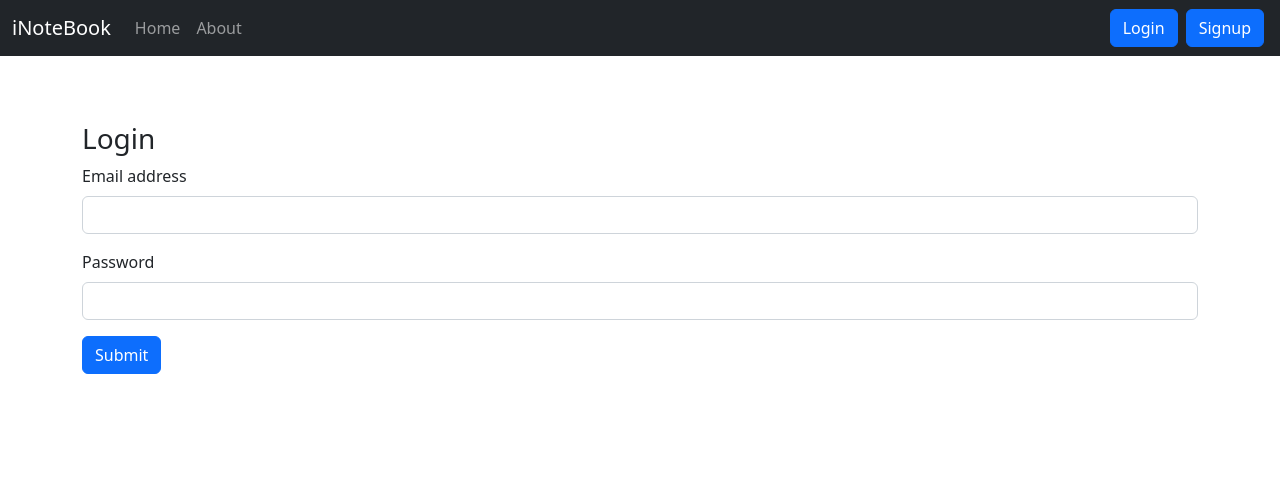
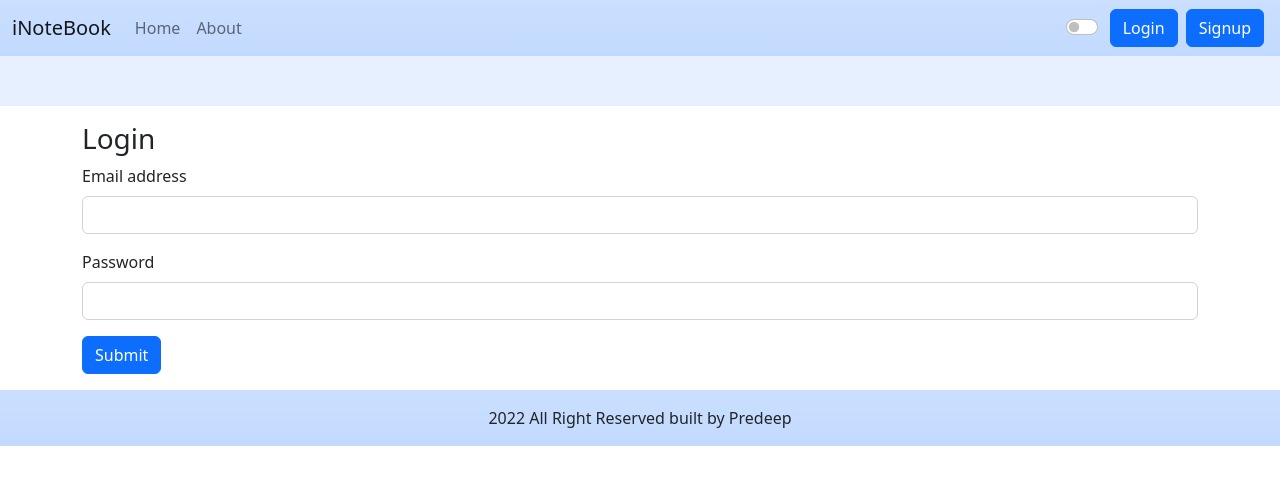
Before and after one commit to pradeep2165/iNoteBook, a React (Create React App) app: page /login in a window 1280 px wide. Shown: the top 484 px of the page. Built offline with nearby package versions, Linux system fonts and the light colour scheme.

Commit message:
darkmode and light mode added

```diff
--- a/src/App.js
+++ b/src/App.js
@@ -8,6 +8,7 @@ import NoteState from "./context/note/NoteState";
 import Alert from "./component/Alert";
 import Login from "./component/Login";
 import Signup from "./component/Signup";
+import Footer from "./component/Footer";
 
 function App() {
   return (
@@ -23,6 +24,7 @@ function App() {
             <Route exact path="/login" element={<Login />}></Route>
             <Route exact path="/signup" element={<Signup />}></Route>
           </Routes>
+          <Footer/>
         </BrowserRouter>
       </NoteState>
     </>
--- a/src/component/AddNote.js
+++ b/src/component/AddNote.js
@@ -2,8 +2,8 @@ import React, { useContext, useState } from "react";
 import noteContext from "../context/note/noteContext";
 
 export default function AddNote() {
-  const context = useContext(noteContext);
-  const { addNote, showAlert } = context;
+  const {darkMode, addNote, showAlert} = useContext(noteContext)
+  const [showAddNote, setShowAddNote] = useState(true);
   const [note, setNote] = useState({
     title: "",
     description: "",
@@ -14,37 +14,40 @@ export default function AddNote() {
     addNote(note);
     showAlert("Note added", "success");
     setNote({ title: "", description: "", tag: "" });
+    setShowAddNote(false)
   };
   const onChange = (e) => {
     e.preventDefault();
     setNote({ ...note, [e.target.name]: e.target.value });
   };
   return (
-    <div className="mt-4 m-2">
-      <h1>Add a Note</h1>
-      <form>
-        <div className="mb-3">
-          <label htmlFor="text" className="form-label">
+    <div className="">
+      <h1 onClick={()=>setShowAddNote(x=>!x)} className={`btn btn-${darkMode ? "secondary" : "primary" } bg-opacity-${darkMode ? "secondary" : "primary" }`}>Add Note</h1>
+      <div className="col-12 col-md-4 ">
+      {showAddNote &&<form className={`border border-1 rounded-3 p-4 border-success bg-${darkMode ? "secondary" : "primary" } bg-opacity-25` }>
+        <div className="mb-3" >
+          <label htmlFor="text" className={`form-label text-${darkMode ? "light" : "dark" }`}>
             Title
           </label>
           <input type="text" className="form-control" name="title" value={note.title} onChange={onChange} />
         </div>
         <div className="mb-3">
-          <label htmlFor="description" className="form-label">
+          <label htmlFor="description" className={`form-label text-${darkMode ? "light" : "dark" }`}>
             Description
           </label>
           <input type="text" className="form-control" name="description" value={note.description} onChange={onChange} />
         </div>
         <div className="mb-3">
-          <label htmlFor="tag" className="form-label">
+          <label htmlFor="tag" className={`form-label text-${darkMode ? "light" : "dark" }`}>
             Tag
           </label>
           <input type="text" className="form-control" name="tag" value={note.tag} onChange={onChange} />
         </div>
-        <button disabled={(note.title.length < 3) | (note.description.length < 5)} onClick={handelClick} className="btn btn-primary">
+        <button disabled={(note.title.length < 3) | (note.description.length < 5)} onClick={handelClick} className={`btn btn-lg btn-${darkMode ? "dark":"success" } form-control`}>
           Save
         </button>
-      </form>
+      </form>}
+      </div>
     </div>
   );
 }
--- a/src/component/Alert.js
+++ b/src/component/Alert.js
@@ -3,13 +3,16 @@ import noteContext from "../context/note/noteContext";
 
 export default function Alert() {
   const { alert } = useContext(noteContext);
+  const {darkMode} = useContext(noteContext);
   return (
-    <div className="container" style={{ height: "50px" }}>
+    <div className={`bg-${darkMode ? "dark":"primary"} bg-opacity-${darkMode ? "1":"10"}`}>
+      <div className="container container-md" style={{ height: "50px"}}>
       {alert && (
         <div className={`alert alert-${alert.type} alert-dismissible fade show`} role="alert">
           <strong>{alert.type === "success" ? "Success" : "Error"}</strong>: {alert.msg}
         </div>
       )}
     </div>
+    </div>
   );
 }
--- /dev/null
+++ b/src/component/Footer.js
@@ -0,0 +1,16 @@
+import React from 'react'
+import { useContext } from 'react'
+import noteContext from '../context/note/noteContext';
+
+const Footer = () => {
+const {darkMode} = useContext(noteContext);
+  return (
+    <div className= {`bg-${darkMode ? "dark":"primary"} bg-gradient bg-opacity-${darkMode ? "1":"25"}`  }>
+        <div>
+        <p className={`text-center text-${darkMode ? 'light': "dark"} p-3`} >   {new Date().getFullYear() } All Right Reserved built by Predeep</p>
+        </div>
+    </div>
+  )
+}
+
+export default Footer
--- a/src/component/Home.js
+++ b/src/component/Home.js
@@ -1,9 +1,12 @@
 import React from "react";
+import { useContext } from "react";
+import noteContext from "../context/note/noteContext";
 import Notes from "./Notes";
 
-export default function Home(props) {
+export default function Home() {
+const {darkMode} = useContext(noteContext)
   return (
-    <div className="container ">
+    <div className={`bg-${darkMode? "dark":"primary"} bg-opacity-${darkMode? "1":"10"} overflow-auto`} style={{height:"100vh"}}>
       <Notes />
     </div>
   );
--- a/src/component/Navbar.js
+++ b/src/component/Navbar.js
@@ -1,9 +1,13 @@
 import React, { useEffect } from "react";
+import { useContext } from "react";
 import { Link, useLocation, useNavigate } from "react-router-dom";
+import noteContext from "../context/note/noteContext";
+
 
 export default function Navbar() {
   let location = useLocation();
   let navigate = useNavigate();
+  const {darkMode, setDarkMode} = useContext(noteContext)
   useEffect(() => {}, [location]);
   const handelLogout = () => {
     localStorage.removeItem("token");
@@ -11,7 +15,7 @@ export default function Navbar() {
   };
   return (
     <div>
-      <nav className="navbar navbar-expand-lg navbar-dark bg-dark">
+      <nav className={`navbar navbar-expand-lg navbar-${darkMode ? "dark":"primary"} bg-${darkMode ? "dark":"primary"} bg-gradient bg-opacity-${darkMode ? "1":"25"}`}>
         <div className="container-fluid">
           <Link className="navbar-brand" to="/">
             iNoteBook
@@ -32,7 +36,9 @@ export default function Navbar() {
                 </Link>
               </li>
             </ul>
-
+            <div className="form-check form-switch">
+  <input className="form-check-input" type="checkbox" role="switch" id="flexSwitchCheckDefault" onChange={()=>setDarkMode((x)=>!x)}/>
+</div>
             {!localStorage.getItem("token") && (
               <form className="d-flex">
                 <Link role="button" className="btn btn-primary mx-1" to="/login">
@@ -45,7 +51,7 @@ export default function Navbar() {
             )}
 
             {localStorage.getItem("token") && (
-              <button type="button" className="btn btn-primary mx-1" onClick={handelLogout}>
+              <button type="button" className={`btn btn-${darkMode ? "dark":"light"} mx-1`} onClick={handelLogout}>
                 Logout
               </button>
             )}
--- a/src/component/NoteItem.js
+++ b/src/component/NoteItem.js
@@ -3,7 +3,7 @@ import noteContext from "../context/note/noteContext";
 
 export default function NoteItem(props) {
   const context = useContext(noteContext);
-  const { deleteNote, editNote, showAlert } = context;
+  const { deleteNote, editNote, showAlert, darkMode } = context;
   const ref = useRef(null);
   const refclose = useRef(null);
 
@@ -28,19 +28,19 @@ export default function NoteItem(props) {
     setNote({ ...note, [e.target.name]: e.target.value });
   };
   return (
-    <div className="container">
+    <div className="mt-4 m-2" >
       <button type="button" ref={ref} className="btn btn-primary d-none" data-bs-toggle="modal" data-bs-target="#exampleModal">
         Launch demo modal
       </button>
 
-      <div className="modal fade" id="exampleModal" tabIndex="-1" aria-labelledby="exampleModalLabel" aria-hidden="true">
+      <div className="modal fade mt-5" id="exampleModal" tabIndex="-1" aria-labelledby="exampleModalLabel" aria-hidden="true">
         <div className="modal-dialog">
-          <div className="modal-content">
+          <div className={`modal-content bg-${darkMode ? "dark":"info"} text-light bg-${darkMode ? "opacity-100":"opacity-50"}`}>
             <div className="modal-header">
               <h5 className="modal-title" id="exampleModalLabel">
                 Update
               </h5>
-              <button type="button" className="btn-close" data-bs-dismiss="modal" aria-label="Close"></button>
+              <button type="button" className="btn-close bg-light" data-bs-dismiss="modal" aria-label="Close"></button>
             </div>
             <div className="modal-body">
               <form>
@@ -75,21 +75,22 @@ export default function NoteItem(props) {
           </div>
         </div>
       </div>
-      <h1>Yours Notes</h1>
-      <div className="d-flex flex-wrap">
+      <h1 className={`text-${darkMode ? "light":"dark"}`}>Yours Notes</h1>
+
+        <div className="d-flex justify-content-center flex-wrap gap-1">
         {props.notes.length === 0 && "No notes to display"}
         {props.notes.map((note) => {
           return (
-            <div key={note._id} className="card col-md-3 m-1 col-12">
-              <div className="card-body">
+            <div key={note._id} className="card col-md-3 col-12">
+              <div className= {`card-body rounded-2 bg-${darkMode ? "dark" : "primary" } bg-${darkMode ? "opacity-100" : "opacity-50" }`}>
                 <div className="d-flex justify-content-between">
                   <div>
-                    <h5 className="card-title">{note.title}</h5>
+                    <h5 className={`card-title text-${darkMode ? "light" :"dark"}`}>{note.title}</h5>
                   </div>
                   <div>
-                    <i className="fa-solid fa-pen-to-square mx-2" onClick={() => updateNote(note)}></i>
+                    <i className="fa-solid fa-pen-to-square mx-2 text-success" onClick={() => updateNote(note)}></i>
                     <i
-                      className="fa-solid fa-trash-can mx-2"
+                      className="fa-solid fa-trash-can mx-2 text-danger"
                       onClick={() => {
                         deleteNote(note._id);
                         showAlert("Note deleted", "success");
@@ -97,11 +98,12 @@ export default function NoteItem(props) {
                     ></i>
                   </div>
                 </div>
-                <p className="card-text">{note.description}</p>
+                <p className={`card-text text-${darkMode ? "light" :"dark"}`}>{note.description}</p>
               </div>
             </div>
           );
         })}
+
       </div>
     </div>
   );
--- a/src/component/Notes.js
+++ b/src/component/Notes.js
@@ -20,9 +20,9 @@ export default function Notes() {
   }, []);
 
   return (
-    <>
+    <div className="d-flex flex-column flex-md-col m-auto container">
       <AddNote />
       <NoteItem notes={notes} />
-    </>
+    </div>
   );
 }
--- a/src/context/note/NoteState.js
+++ b/src/context/note/NoteState.js
@@ -4,6 +4,7 @@ import NoteContext from "./noteContext";
 const NoteState = (props) => {
   const host = "http://localhost:5000";
   const notesInitial = [];
+  const [darkMode, setDarkMode] = useState(false);
   const [notes, setNotes] = useState(notesInitial);
   const token = localStorage.getItem("token");
 
@@ -96,6 +97,6 @@ const NoteState = (props) => {
     }, 2500);
   };
 
-  return <NoteContext.Provider value={{ getNotes, notes, addNote, deleteNote, editNote, alert, showAlert }}>{props.children}</NoteContext.Provider>;
+  return <NoteContext.Provider value={{ getNotes, notes, addNote, deleteNote, editNote, alert, showAlert, darkMode, setDarkMode }}>{props.children}</NoteContext.Provider>;
 };
 export default NoteState;
```
